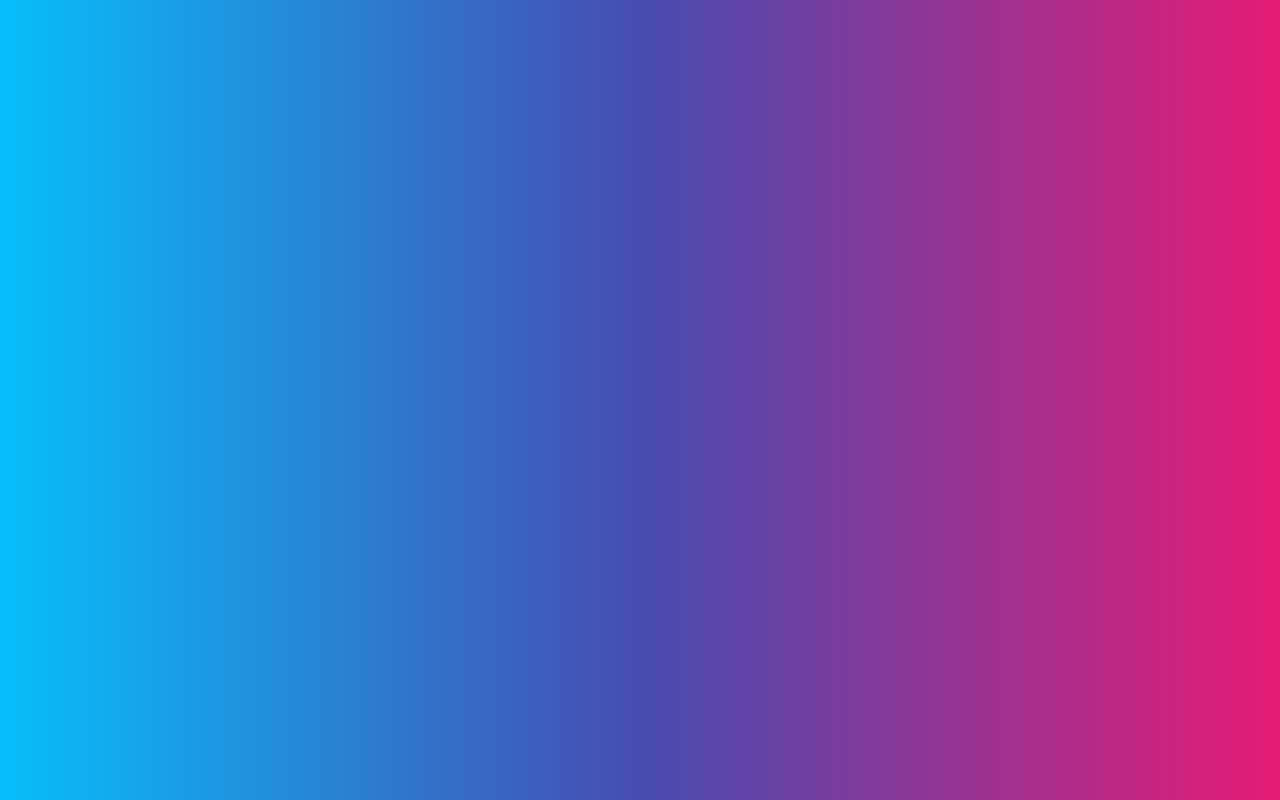
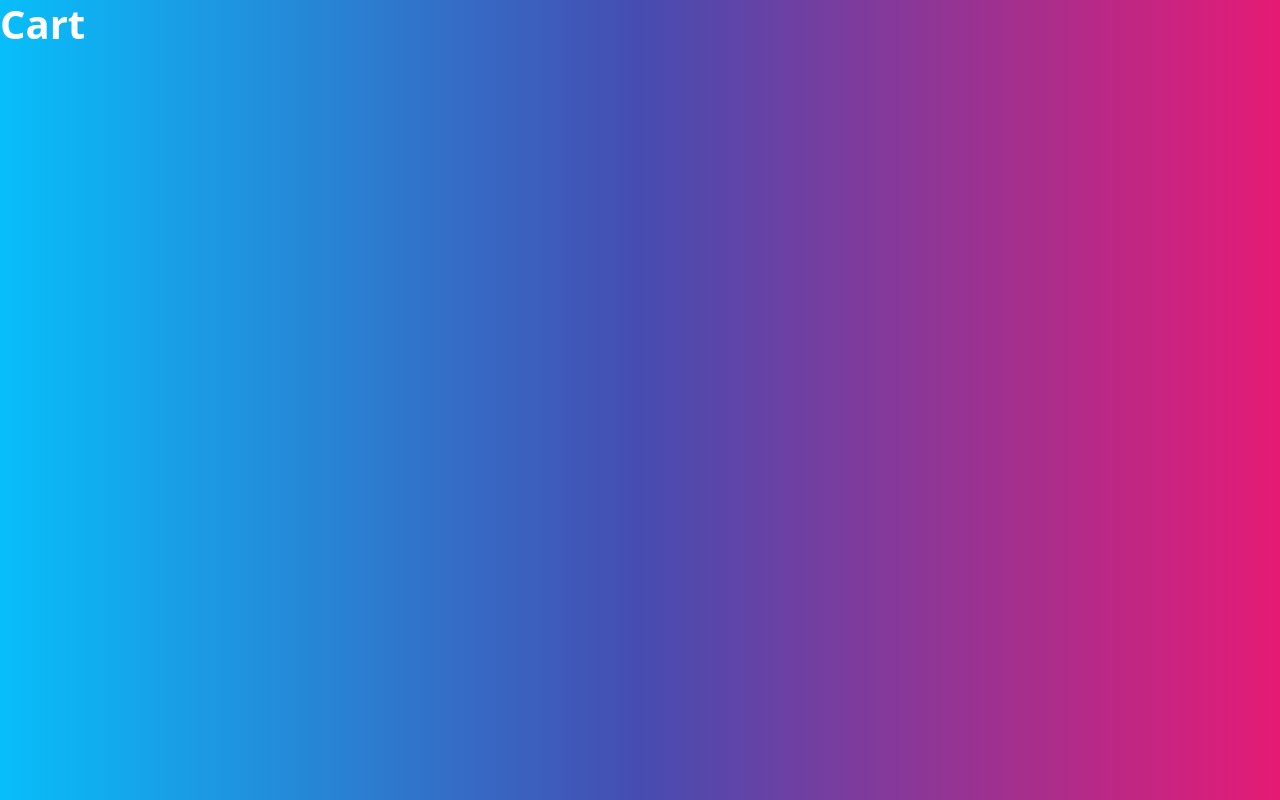
Before and after one commit to shivetay/udemy_mern_shop, a React (Create React App) app in the folder client/: page /cart/1 in a window 1280 px wide. Built offline with nearby package versions, Linux system fonts and the light colour scheme.

Commit message:
init cart screen

```diff
--- a/client/src/App.js
+++ b/client/src/App.js
@@ -5,6 +5,7 @@ import Home from './components/views/Home/Home';
 import ProductView from './components/views/ProductView/ProductView';
 
 import MainLayout from './components/views/MainLayout/MainLayout';
+import CartScreen from './components/features/Cart/CartScreen';
 
 const App = () => {
   return (
@@ -13,6 +14,7 @@ const App = () => {
         <MainLayout>
           <Route exact path='/' component={Home} />
           <Route exact path='/product/:id' component={ProductView} />
+          <Route exatc path='/cart/:id?' component={CartScreen} />
         </MainLayout>
       </Router>
     </div>
--- /dev/null
+++ b/client/src/components/features/Cart/CartScreen.js
@@ -0,0 +1,11 @@
+import React from 'react';
+
+const CartScreen = () => {
+  return (
+    <div>
+      <h1>Cart</h1>
+    </div>
+  );
+};
+
+export default CartScreen;
--- a/client/src/components/views/ProductView/ProductView.js
+++ b/client/src/components/views/ProductView/ProductView.js
@@ -17,7 +17,7 @@ import Rating from '../../features/Ratings/Rating';
 
 // import products from '../../../../../data/products';
 
-const ProductView = ({ match }) => {
+const ProductView = ({ history, match }) => {
   const [qty, setQty] = useState(0);
   const dispatch = useDispatch();
   const productDetails = useSelector((state) => state.productDetails);
@@ -27,6 +27,10 @@ const ProductView = ({ match }) => {
   useEffect(() => {
     dispatch(detailsProduct(match.params.id));
   }, [dispatch, match]);
+
+  const addToCartHandler = () => {
+    history.push(`/cart/${match.params.id}?qty=${qty}`);
+  };
 
   // const product = products.find((p) => p._id === match.params.id);
   /*
@@ -97,6 +101,7 @@ products.find(p => p._id === match.params.id) will get one product from dummy ar
               )}
               <ListGroup.Item>
                 <Button
+                  onClick={addToCartHandler}
                   className='btn-block'
                   type='button'
                   disabled={product.countInStock === 0}>
```
